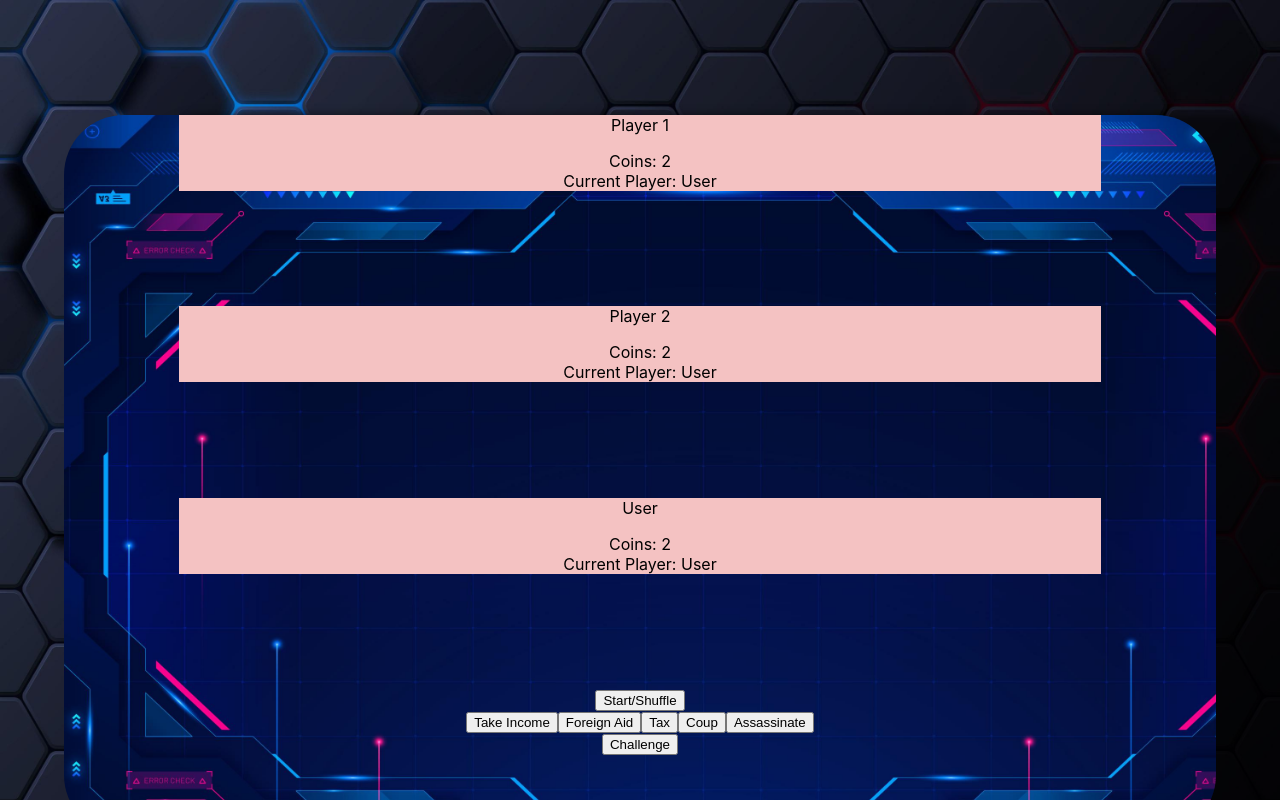
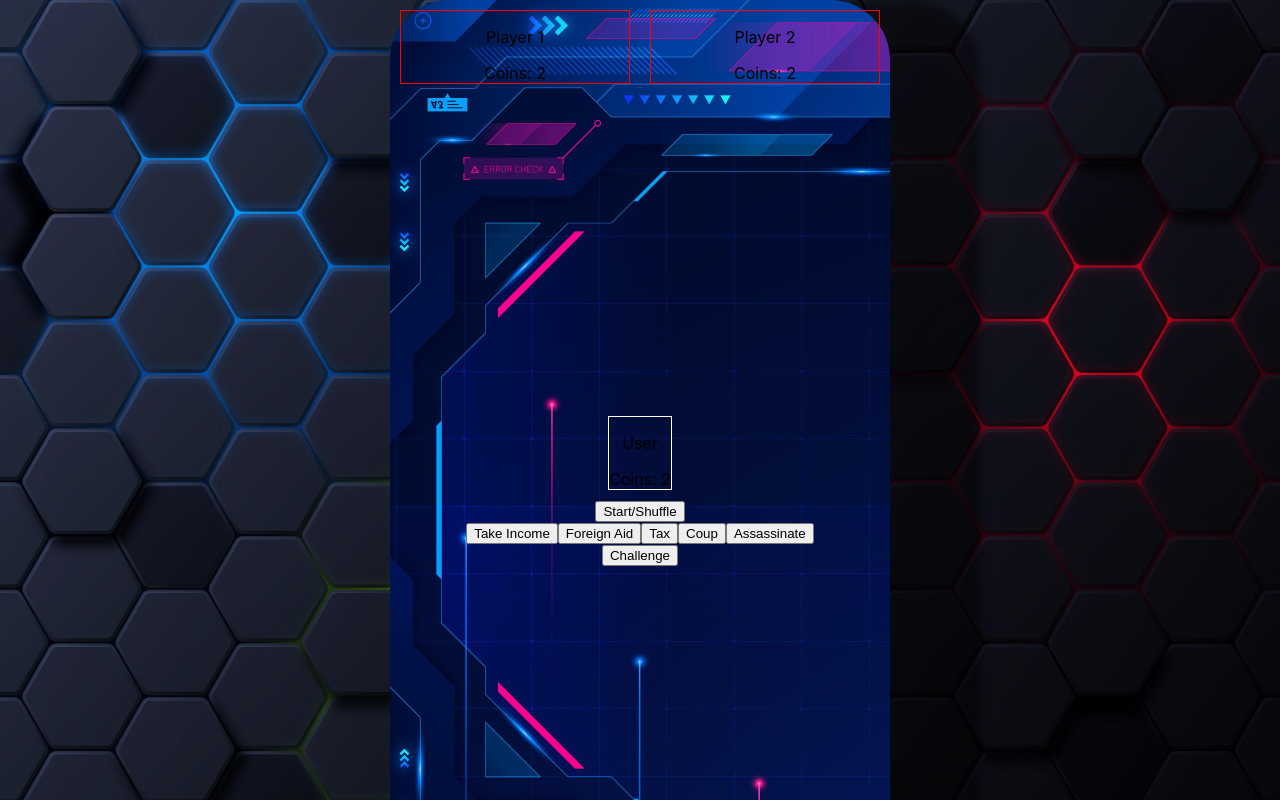
Before and after one commit to tibo35/coup, a React (Create React App) app: page /play in a window 1280 px wide. Shown: the top 800 px of the page. Built offline with nearby package versions, Linux system fonts and the light colour scheme.

Commit message:
AI and User Hands - sub-components

```diff
--- a/src/App.css
+++ /dev/null
@@ -1,21 +0,0 @@
-.App {
-  text-align: center;
-  position: relative;
-  background-image: url("./Assets/background/board.jpg");
-  background-size: 100vw 100vh; /* Adjusts the size of the image relative to the viewport */
-  background-repeat: no-repeat;
-  background-attachment: fixed;
-  width: 90vw; /* Adjust the width as needed */
-  height: 90vh; /* Adjust the height as needed */
-  border-radius: 60px;
-  box-shadow: 80px 10px 10px 10px rgba(0, 0, 0, 0.5);
-  margin: 5vh auto; /* Center the app and provide some vertical margin */
-}
-
-.deck {
-  background-color: rgb(244, 194, 194);
-  margin: 10%;
-}
-.card {
-  background-color: orange;
-}
--- /dev/null
+++ b/src/Components/AIHand.tsx
@@ -0,0 +1,27 @@
+import React from "react";
+import { CardType } from "../Store/GameStore";
+import "./AIHandStyle.css";
+
+interface AIHandProps {
+  playerLabel: string;
+  cards: CardType[];
+  coins: number;
+}
+
+const AIHand: React.FC<AIHandProps> = ({ playerLabel, cards, coins }) => {
+  return (
+    <div className="ai-deck">
+      <p>{playerLabel}</p>
+      <div className="cards">
+        {cards.map((card, index) => (
+          <div key={index} className="card">
+            Card {index + 1}: {card}
+          </div>
+        ))}
+      </div>
+      <div className="coins">Coins: {coins}</div>
+    </div>
+  );
+};
+
+export default AIHand;
--- /dev/null
+++ b/src/Components/AIHandStyle.css
@@ -0,0 +1,10 @@
+.board {
+  display: flex;
+  justify-content: space-between; /* This spreads out the child elements */
+}
+
+.ai-deck {
+  border: 1px solid red;
+  flex: 1; /* This makes each deck take equal space */
+  margin: 10px; /* Adjust as needed */
+}
--- /dev/null
+++ b/src/Components/UserHand.tsx
@@ -0,0 +1,25 @@
+import React from "react";
+import { CardType } from "../Store/GameStore";
+import "./UserHand.css";
+interface UserHandProps {
+  cards: CardType[];
+  coins: number;
+}
+
+const UserHand: React.FC<UserHandProps> = ({ cards, coins }) => {
+  return (
+    <div className="user-deck">
+      <p>User</p>
+      <div className="cards">
+        {cards.map((card, index) => (
+          <div key={index} className="card">
+            Card {index + 1}: {card}
+          </div>
+        ))}
+      </div>
+      <div className="coins">Coins: {coins}</div>
+    </div>
+  );
+};
+
+export default UserHand;
--- /dev/null
+++ b/src/Components/Views/Board.css
@@ -0,0 +1,54 @@
+.App {
+  text-align: center;
+  position: relative;
+  background-image: url("../../Assets/background/board.jpg");
+  background-size: cover; /* Scale the image to fit within the area */
+  background-repeat: no-repeat;
+  background-attachment: scroll; /* The background scrolls with the element */
+  width: 500px; /* Fixed width */
+  height: 1000px; /* Fixed height */
+  border-radius: 60px;
+  box-shadow: 80px 10px 10px 10px rgba(0, 0, 0, 0.5);
+  margin: auto; /* Center the app */
+}
+@media screen and (max-width: 769px) {
+  .App {
+    width: 380px;
+    height: 800px;
+  }
+}
+.deck {
+  background-color: rgb(244, 194, 194);
+  margin: 10%;
+}
+.card {
+  background-color: orange;
+}
+.board {
+  display: flex;
+  flex-direction: column;
+  align-items: center;
+  justify-content: space-between;
+  height: 50%; /* Make sure the board takes full height */
+}
+
+/* AI hands container */
+.ai-hands-container {
+  display: flex;
+  justify-content: space-between;
+  width: 100%; /* Take full width to spread the AI hands */
+}
+
+.ai-deck {
+  /* Styles for AI decks */
+  border: 1px solid red;
+  margin: 10px;
+  /* Additional styles as needed */
+}
+
+.user-deck {
+  border: white 1px solid;
+  /* Styles for the user deck */
+  margin: 10px;
+  /* Additional styles as needed */
+}
--- a/src/Components/Views/Board.tsx
+++ b/src/Components/Views/Board.tsx
@@ -1,21 +1,22 @@
 import React, { useEffect } from "react";
-import "../../App.css";
+import "./Board.css";
 import { observer, inject } from "mobx-react";
 import { GameStore } from "../../Store/GameStore";
 import AIStore from "../../Store/AIStore";
 import { CardType, Player, PlayersState } from "../../Store/GameStore";
 import ActionsButtons from "../ActionsButtons";
-
-interface AppProps {
+import AIHand from "../AIHand";
+import UserHand from "../UserHand";
+interface BoardProps {
   gameStore?: GameStore;
   aiStore?: AIStore;
 }
 
-const App = inject(
+const Board = inject(
   "gameStore",
   "aiStore"
 )(
-  observer(({ gameStore, aiStore }: AppProps) => {
+  observer(({ gameStore, aiStore }: BoardProps) => {
     // Use effect hook to manage side-effects and lifecycle events
     useEffect(() => {}, [gameStore]); // Now we depend on gameStore to react to changes
 
@@ -42,26 +43,23 @@ const App = inject(
     return (
       <div className="App">
         <div className="board">
-          {Object.entries(gameStore?.players ?? {}).map(
-            ([player, data], index) => (
-              <div key={index} className="deck">
-                <p>{player === "user" ? "User" : `Player ${index + 1}`}</p>
-                <div className="cards">
-                  {data.cards.map((card: CardType, cardIndex: number) => (
-                    <div key={cardIndex} className="card">
-                      Card {cardIndex + 1}: {card}
-                    </div>
-                  ))}
-                </div>
-                <div className="coins">Coins: {data.coins}</div>
-                <div className="current-player">
-                  Current Player:{" "}
-                  {gameStore?.gameState.currentPlayer === "user"
-                    ? "User"
-                    : gameStore?.gameState.currentPlayer || "None"}
-                </div>
-              </div>
-            )
+          <div className="ai-hands-container">
+            {Object.entries(gameStore?.players ?? {})
+              .filter(([player]) => player !== "user")
+              .map(([player, data], index) => (
+                <AIHand
+                  key={player}
+                  playerLabel={`Player ${index + 1}`}
+                  cards={data.cards}
+                  coins={data.coins}
+                />
+              ))}
+          </div>
+          {gameStore?.players?.user && (
+            <UserHand
+              cards={gameStore.players.user.cards as CardType[]}
+              coins={gameStore.players.user.coins}
+            />
           )}
         </div>
         <ActionsButtons gameStore={gameStore} />
@@ -69,5 +67,4 @@ const App = inject(
     );
   })
 );
-
-export default App;
+export default Board;
```
Also changed, not shown: src/Components/UserHand.css (added).
